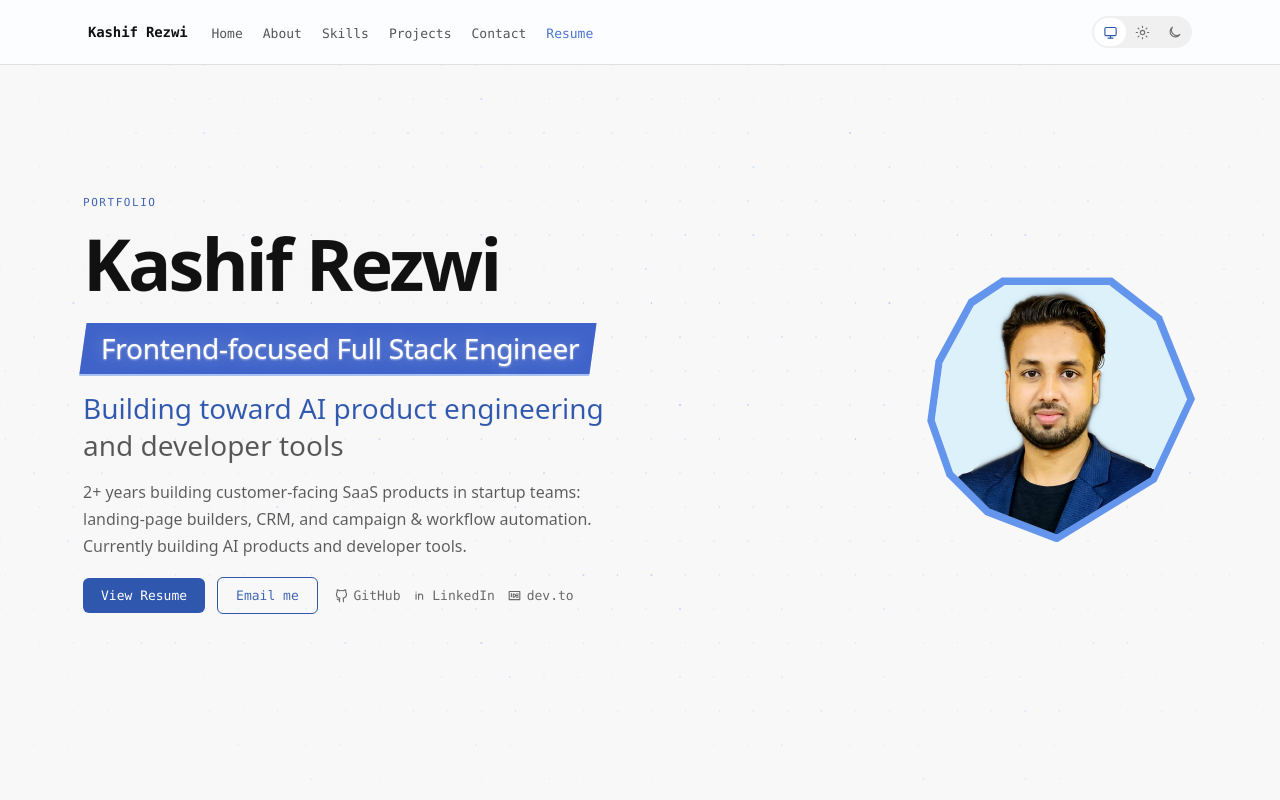
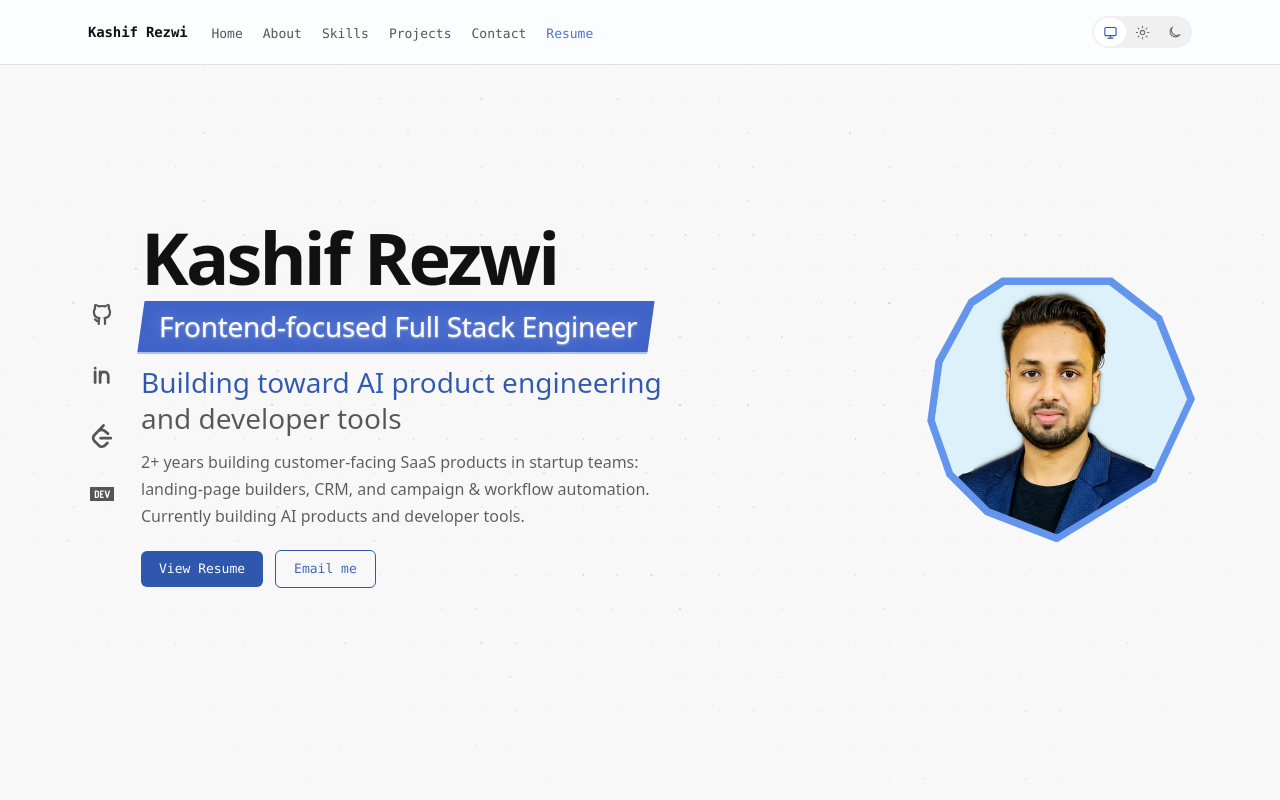
Before and after one commit to Kashif-Rezwi/Kashif-Rezwi.github.io, an Astro site: page / in a window 1280 px wide. Shown: the top 800 px of the page. Built offline with nearby package versions, Linux system fonts and the light colour scheme; Astro itself is replaced by a stand-in of ours.

Commit message:
feat: add LeetCode support to UI components and hero social rail with configurable stroke width for icons

```diff
--- a/src/components/Footer.astro
+++ b/src/components/Footer.astro
@@ -7,6 +7,7 @@ const repoUrl = 'https://github.com/Kashif-Rezwi/Kashif-Rezwi.github.io';
 const socials = [
   { label: 'GitHub', href: 'https://github.com/Kashif-Rezwi', icon: 'github' as const },
   { label: 'LinkedIn', href: 'https://www.linkedin.com/in/kashif-rezwi-149372216/', icon: 'linkedin' as const },
+  { label: 'LeetCode', href: 'https://leetcode.com/u/Kashif-Rezwi/', icon: 'leetcode' as const },
   { label: 'dev.to', href: 'https://dev.to/kashifrezwi', icon: 'devto' as const },
   { label: 'Email', href: 'mailto:kashifrezwi850@gmail.com', icon: 'mail' as const },
   // Same-origin relative href → no target/rel (below), so it downloads in-tab.
--- a/src/components/Icon.astro
+++ b/src/components/Icon.astro
@@ -5,6 +5,7 @@ interface Props {
   name:
     | 'github'
     | 'linkedin'
+    | 'leetcode'
     | 'devto'
     | 'mail'
     | 'phone'
@@ -44,11 +45,12 @@ interface Props {
     | 'bullmq'
     | 'tanstack';
   size?: number;
+  strokeWidth?: number;
   label?: string;
   class?: string;
 }
 
-const { name, size = 18, label, class: className } = Astro.props;
+const { name, size = 18, strokeWidth = 1.8, label, class: className } = Astro.props;
 const titleId = label ? `icon-${name}-${crypto.randomUUID()}` : undefined;
 ---
 
@@ -59,7 +61,7 @@ const titleId = label ? `icon-${name}-${crypto.randomUUID()}` : undefined;
   viewBox="0 0 24 24"
   fill="none"
   stroke="currentColor"
-  stroke-width="1.8"
+  stroke-width={strokeWidth}
   stroke-linecap="round"
   stroke-linejoin="round"
   aria-hidden={label ? undefined : 'true'}
@@ -69,7 +71,8 @@ const titleId = label ? `icon-${name}-${crypto.randomUUID()}` : undefined;
   {label && <title id={titleId}>{label}</title>}
   {name === 'github' && <path d="M15 22v-3.9c0-1 .1-1.4-.5-2 2.8-.3 5.5-1.4 5.5-6.2 0-1.4-.5-2.5-1.3-3.4.1-.3.6-1.7-.1-3.4 0 0-1.1-.4-3.5 1.3a12.2 12.2 0 0 0-6.3 0C6.4 2.7 5.3 3.1 5.3 3.1c-.7 1.7-.2 3.1-.1 3.4A4.8 4.8 0 0 0 3.9 10c0 4.8 2.7 5.9 5.5 6.2-.4.4-.6.9-.6 1.8V22M9 19c-2.5.8-3-1.2-4-1.5" />}
   {name === 'linkedin' && <><path d="M6.5 9.5V18" /><path d="M6.5 6.5v.01" /><path d="M10.5 18v-5c0-2 1.2-3.5 3.2-3.5s3.3 1.5 3.3 3.5v5" /><path d="M10.5 12.3V9.5" /></>}
-  {name === 'devto' && <><path d="M3.5 5.5h17v13h-17z" /><path d="M7 9v5" /><path d="M10 9.5h1.1a2.5 2.5 0 0 1 0 5H10z" /><path d="M15 9.5h3" /><path d="M15 12h2.5" /><path d="M15 14.5h3" /></>}
+  {name === 'leetcode' && <path d="M13.483 0a1.374 1.374 0 0 0-.961.438L7.116 6.226l-3.854 4.126a5.266 5.266 0 0 0-1.209 2.104 5.35 5.35 0 0 0-.125.513 5.527 5.527 0 0 0 .062 2.362 5.83 5.83 0 0 0 .349 1.017 5.938 5.938 0 0 0 1.271 1.818l4.277 4.193.039.038c2.248 2.165 5.852 2.133 8.063-.074l2.396-2.392c.54-.54.54-1.414.003-1.955a1.378 1.378 0 0 0-1.951-.003l-2.396 2.392a3.021 3.021 0 0 1-4.205.038l-.02-.019-4.276-4.193c-.652-.64-.972-1.469-.948-2.263a2.68 2.68 0 0 1 .066-.523 2.545 2.545 0 0 1 .619-1.164L9.13 8.114c1.058-1.134 3.204-1.27 4.43-.278l3.501 2.831c.593.48 1.461.387 1.94-.207a1.384 1.384 0 0 0-.207-1.943l-3.5-2.831c-.8-.647-1.766-1.045-2.774-1.202l2.015-2.158A1.384 1.384 0 0 0 13.483 0zm-2.866 12.815a1.38 1.38 0 0 0-1.38 1.382 1.38 1.38 0 0 0 1.38 1.382H20.79a1.38 1.38 0 0 0 1.38-1.382 1.38 1.38 0 0 0-1.38-1.382z" fill="currentColor" stroke="none" />}
+  {name === 'devto' && <path d="M7.42 10.05c-.18-.16-.46-.23-.84-.23H6l.02 2.44.04 2.45.56-.02c.41 0 .63-.07.83-.26.24-.24.26-.36.26-2.2 0-1.91-.02-1.96-.29-2.18zM0 4.94v14.12h24V4.94H0zM8.56 15.3c-.44.58-1.06.77-2.53.77H4.71V8.53h1.4c1.67 0 2.16.18 2.6.9.27.43.29.6.32 2.57.05 2.23-.02 2.73-.47 3.3zm5.09-5.47h-2.47v1.77h1.52v1.28l-.72.04-.75.03v1.77l1.22.03 1.2.04v1.28h-1.6c-1.53 0-1.6-.01-1.87-.3l-.3-.28v-3.16c0-3.02.01-3.18.25-3.48.23-.31.25-.31 1.88-.31h1.64v1.3zm4.68 5.45c-.17.43-.64.79-1 .79-.18 0-.45-.15-.67-.39-.32-.32-.45-.63-.82-2.08l-.9-3.39-.45-1.67h.76c.4 0 .75.02.75.05 0 .06 1.16 4.54 1.26 4.83.04.15.32-.7.73-2.3l.66-2.52.74-.04c.4-.02.73 0 .73.04 0 .14-1.67 6.38-1.8 6.68z" fill="currentColor" stroke="none" />}
   {name === 'mail' && <><rect x="3" y="5" width="18" height="14" rx="2" /><path d="m3 7 9 6 9-6" /></>}
   {name === 'phone' && <path d="M5 4.5 8 4l1.6 4-1.9 1.5a14 14 0 0 0 6.8 6.8l1.5-1.9 4 1.6-.5 3c-.2 1.2-1.3 2-2.5 1.8C9.5 19.5 4.5 14.5 3.2 7c-.2-1.2.6-2.3 1.8-2.5Z" />}
   {name === 'resume' && <><path d="M7 3.5h7l3 3V20.5H7z" /><path d="M14 3.5v3h3" /><path d="M10 11h4" /><path d="M10 14.5h4" /></>}
--- a/src/data/github-contributions.json
+++ b/src/data/github-contributions.json
@@ -1,7 +1,7 @@
 {
   "ok": true,
   "username": "Kashif-Rezwi",
-  "fetchedAt": "2026-08-18T13:57:00.790Z",
+  "fetchedAt": "2026-08-18T14:15:33.765Z",
   "totalContributions": 1908,
   "weeks": [
     {
--- a/src/pages/index.astro
+++ b/src/pages/index.astro
@@ -28,6 +28,7 @@ const links = {
   email: 'kashifrezwi850@gmail.com',
   github: 'https://github.com/Kashif-Rezwi',
   linkedin: 'https://www.linkedin.com/in/kashif-rezwi-149372216/',
+  leetcode: 'https://leetcode.com/u/Kashif-Rezwi/',
   devto: 'https://dev.to/kashifrezwi',
   devtoArticle: 'https://dev.to/kashifrezwi/i-built-an-ai-agent-that-makes-any-nextjs-app-multilingual-in-3-minutes-4bdm',
   archive: 'https://github.com/Kashif-Rezwi?tab=repositories',
@@ -107,7 +108,7 @@ const softSkills = [
     title="Kashif Rezwi · Portfolio",
   description={description}
 >
-  <Hero email={links.email} github={links.github} linkedin={links.linkedin} devto={links.devto} portrait={portrait} />
+  <Hero email={links.email} github={links.github} linkedin={links.linkedin} leetcode={links.leetcode} devto={links.devto} portrait={portrait} />
   <About links={links} />
   <!-- Section order matches the mandated nav (Home · About · Skills · Projects ·
        Contact · Resume), so nav clicks always scroll monotonically down the page. -->
--- a/src/sections/Contact.astro
+++ b/src/sections/Contact.astro
@@ -11,6 +11,7 @@ interface Props {
     email: string;
     github: string;
     linkedin: string;
+    leetcode?: string;
     devto: string;
   };
 }
@@ -41,6 +42,7 @@ const { links } = Astro.props;
       <div class="contact-links">
         <a href={links.github} class="contact-link" target="_blank" rel="noopener noreferrer"><Icon name="github" size={16} />GitHub</a>
         <a href={links.linkedin} class="contact-link" target="_blank" rel="noopener noreferrer"><Icon name="linkedin" size={16} />LinkedIn</a>
+        {links.leetcode && <a href={links.leetcode} class="contact-link" target="_blank" rel="noopener noreferrer"><Icon name="leetcode" size={16} />LeetCode</a>}
         <a href={links.devto} class="contact-link" target="_blank" rel="noopener noreferrer"><Icon name="devto" size={16} />dev.to</a>
         <a href={`tel:9883909187`} class="contact-link"><Icon name="phone" size={16} />+91 98839 09187</a>
         <span class="contact-location"><Icon name="location" size={16} />Kolkata, India</span>
--- a/src/sections/Hero.astro
+++ b/src/sections/Hero.astro
@@ -1,7 +1,7 @@
 ---
 /**
  * R5-6 section partition: Home hero (was part of index.astro).
- * Styles relocated verbatim from index.astro's scoped block.
+ * Updated to place social profiles in a dedicated vertical rail on the left of text content.
  */
 import { Image } from 'astro:assets';
 import HeroDotMatrix from '../components/HeroDotMatrix.astro';
@@ -12,27 +12,71 @@ interface Props {
   email: string;
   github: string;
   linkedin: string;
+  leetcode?: string;
   devto: string;
   portrait: ImageImport;
 }
 
 type ImageImport = Parameters<typeof Image>[0]['src'];
 
-const { email, github, linkedin, devto, portrait } = Astro.props;
+const { email, github, linkedin, leetcode, devto, portrait } = Astro.props;
 ---
 
 <section id="home" class="hero-section">
   <HeroDotMatrix />
   <div class="container-site hero-inner">
-    <!-- Identity block — flat over the matrix (T1): no glass card. Portrait and
-         role badge remain owner-locked. Subtle text-legibility treatment via
-         .hero-textshadow so the name reads crisply over the live dots. -->
+    <!-- Main Left Column: Vertical Social Rail + Text Content -->
+    <div class="hero-left-layout">
+      <!-- Vertical Social Links Rail -->
+      <nav class="hero-social-rail delay-200 animate-fade-up" aria-label="Social and coding profiles">
+        <a
+          href={github}
+          class="hero-social-btn"
+          target="_blank"
+          rel="noopener noreferrer"
+          aria-label="GitHub profile"
+          title="GitHub"
+        >
+          <Icon name="github" size={24} strokeWidth={2.2} />
+        </a>
+        <a
+          href={linkedin}
+          class="hero-social-btn"
+          target="_blank"
+          rel="noopener noreferrer"
+          aria-label="LinkedIn profile"
+          title="LinkedIn"
+        >
+          <Icon name="linkedin" size={30} strokeWidth={2.2} />
+        </a>
+        {leetcode && (
+          <a
+            href={leetcode}
+            class="hero-social-btn"
+            target="_blank"
+            rel="noopener noreferrer"
+            aria-label="LeetCode profile"
+            title="LeetCode"
+          >
+            <Icon name="leetcode" size={24} strokeWidth={2.2} />
+          </a>
+        )}
+        <a
+          href={devto}
+          class="hero-social-btn"
+          target="_blank"
+          rel="noopener noreferrer"
+          aria-label="dev.to blog"
+          title="dev.to"
+        >
+          <Icon name="devto" size={24} strokeWidth={2.2} />
+        </a>
+      </nav>
+
+      <!-- Identity text block -->
       <div class="hero-content hero-textshadow">
-      <!-- Label -->
-      <p class="section-label delay-100 animate-fade-up">Portfolio</p>
-
         <!-- Name — single line -->
-      <h1 class="hero-name delay-200 animate-fade-up">
+        <h1 class="hero-name delay-100 animate-fade-up">
           Kashif Rezwi
         </h1>
 
@@ -69,10 +113,6 @@ const { email, github, linkedin, devto, portrait } = Astro.props;
             View Resume
           </a>
           <a href={`mailto:${email}`} class="btn-outline">Email me</a>
-        <div class="hero-social-links">
-          <a href={github} class="hero-social" target="_blank" rel="noopener noreferrer"><Icon name="github" size={15} />GitHub</a>
-          <a href={linkedin} class="hero-social" target="_blank" rel="noopener noreferrer"><Icon name="linkedin" size={15} />LinkedIn</a>
-          <a href={devto} class="hero-social" target="_blank" rel="noopener noreferrer"><Icon name="devto" size={15} />dev.to</a>
         </div>
       </div>
     </div>
@@ -97,7 +137,6 @@ const { email, github, linkedin, devto, portrait } = Astro.props;
 </section>
 
 <style>
-  /* R5-6: scoped styles moved from index.astro — byte-identical. */
   .hero-section {
     min-height: clamp(600px, calc(100svh - 65px), 860px);
     padding-block: 5rem 4rem;
@@ -110,28 +149,68 @@ const { email, github, linkedin, devto, portrait } = Astro.props;
   .hero-inner {
     display: flex;
     align-items: center;
-    gap: 3rem;
+    justify-content: space-between;
+    gap: 2.5rem;
     position: relative;
     z-index: 1;
     margin-top: -4.5rem;
   }
 
-    /* T1 (R5-8a): subtle text-legibility treatment over the live dot matrix —
-     a soft, theme-adaptive text shadow so the identity reads crisply without
-     a glass card. Not a card; no background/blur. Scope: identity text only;
-     interactive children (buttons/social links) reset their own text-shadow
-     so it doesn't leak (would otherwise tank dark-theme button contrast). */
+  .hero-left-layout {
+    display: flex;
+    align-items: center;
+    gap: 1.25rem;
+    flex: 1;
+    min-width: 0;
+  }
+
+  .hero-social-rail {
+    display: flex;
+    flex-direction: column;
+    align-items: center;
+    justify-content: center;
+    gap: 1.625rem;
+    flex-shrink: 0;
+  }
+
+  .hero-social-btn {
+    color: var(--color-ink-muted);
+    display: inline-flex;
+    align-items: center;
+    justify-content: center;
+    text-decoration: none;
+    background: transparent;
+    border: none;
+    padding: 0.25rem;
+    transition: color var(--duration-fast) ease, transform var(--duration-fast) ease, filter var(--duration-fast) ease;
+  }
+
+  .hero-social-btn:hover {
+    color: var(--color-accent-light);
+    transform: translateY(-2px) scale(1.12);
+    filter: drop-shadow(0 0 8px color-mix(in srgb, var(--color-accent) 45%, transparent));
+  }
+
+  /* T1 (R5-8a): subtle text-legibility treatment over the live dot matrix */
   .hero-textshadow {
     text-shadow:
       0 1px 2px color-mix(in srgb, var(--color-canvas) 55%, transparent),
       0 0 18px color-mix(in srgb, var(--color-canvas) 40%, transparent);
     -webkit-text-stroke: 0.5px color-mix(in srgb, var(--color-canvas) 22%, transparent);
   }
-  /* Reset inherited shadow on interactive children — they paint their own bg. */
+  /* Reset inherited shadow on interactive children */
   .hero-textshadow .btn,
-  .hero-textshadow .hero-social {
+  .hero-social-btn {
     text-shadow: none;
     -webkit-text-stroke: 0;
+  }
+
+  .hero-content {
+    display: flex;
+    flex-direction: column;
+    gap: 0;
+    flex: 1;
+    min-width: 0;
   }
 
   .hero-name {
@@ -171,7 +250,7 @@ const { email, github, linkedin, devto, portrait } = Astro.props;
     font-weight: 500;
     line-height: 1.3;
     color: var(--color-ink-muted);
-    margin: 0;
+    margin: 0.75rem 0 0;
   }
 
   .hero-bio {
@@ -179,7 +258,7 @@ const { email, github, linkedin, devto, portrait } = Astro.props;
     line-height: 1.7;
     color: var(--color-ink-muted);
     max-width: 58ch;
-    margin: 0;
+    margin: 0.75rem 0 0;
   }
 
   .hero-ctas {
@@ -187,26 +266,7 @@ const { email, github, linkedin, devto, portrait } = Astro.props;
     align-items: center;
     flex-wrap: wrap;
     gap: 0.75rem;
-  }
-
-  .hero-social-links {
-    display: flex;
-    align-items: center;
-    gap: 0.75rem;
-    margin-left: 0.25rem;
-  }
-  .hero-social {
-    display: inline-flex;
-    align-items: center;
-    gap: 0.3rem;
-    font-family: var(--font-mono);
-    font-size: 0.8125rem;
-    color: var(--color-ink-dim-glass);
-    text-decoration: none;
-    transition: color var(--duration-fast) ease;
-  }
-  .hero-social:hover {
-    color: var(--color-accent-light);
+    margin-top: 1.25rem;
   }
 
   .hero-portrait {
@@ -255,7 +315,7 @@ const { email, github, linkedin, devto, portrait } = Astro.props;
 
   @media (min-width: 769px) and (max-width: 1023px) {
     .hero-inner {
-      margin-top: -2rem; /* tablet: lighter uplift than desktop */
+      margin-top: -2rem;
     }
   }
 
@@ -264,6 +324,15 @@ const { email, github, linkedin, devto, portrait } = Astro.props;
       flex-direction: column-reverse;
       gap: 2rem;
       margin-top: 0;
+    }
+    .hero-left-layout {
+      flex-direction: column;
+      gap: 1.25rem;
+    }
+    .hero-social-rail {
+      flex-direction: row;
+      padding-top: 0;
+      gap: 1.125rem;
     }
     .portrait-wrapper {
       width: 160px;
```
Lines whose indentation alone changed are shown as unchanged.
